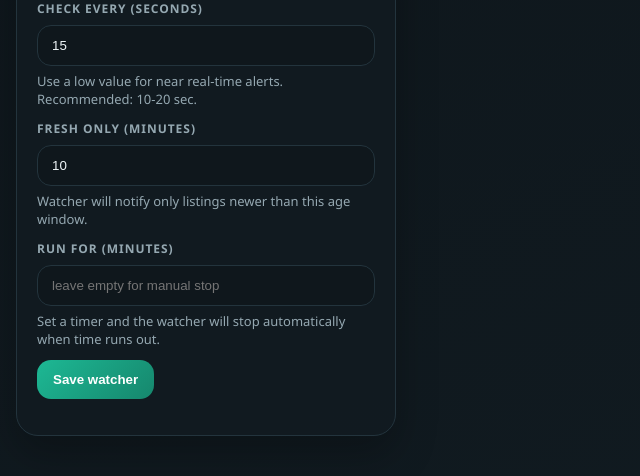
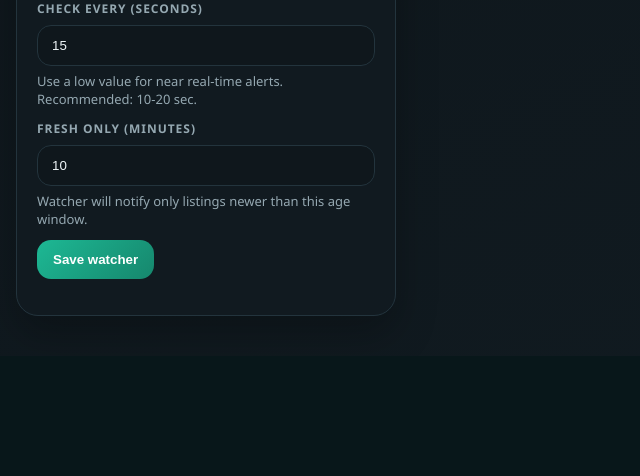
Before and after one commit to ttsshhaaa/vinted, a Flask app: page /dashboard in a window 1280 px wide. Shown: the part 2102-2578 px from the top of the page, without its empty margins (0-640 px from the left). After the commit the page ends 2418 px from the top, so only its background shows below. Run offline with Flask 3, Linux system fonts and the light colour scheme; the visitor is signed in with stand-in values (Sample User, id 1); data comes from the database, SQL or seed files in the repository; data that the repository does not hold is empty; some libraries are stand-ins or nearby versions.

Commit message:
Remove watcher time limits

```diff
--- a/app.py
+++ b/app.py
@@ -320,6 +320,10 @@ def init_db() -> None:
         admin_user_id = ensure_admin_user(connection)
         migrate_legacy_watchers(connection, admin_user_id)
         migrate_legacy_favorites(connection, admin_user_id)
+        connection.execute(
+            "UPDATE watchers SET run_duration_minutes = NULL, run_until_at = NULL "
+            "WHERE run_duration_minutes IS NOT NULL OR run_until_at IS NOT NULL"
+        )
         create_base_tables(connection)
         connection.commit()
 
@@ -385,11 +389,6 @@ def is_user_access_valid(user: sqlite3.Row | None) -> bool:
 
 def is_access_expiry_valid(expires_at: str | None) -> bool:
     parsed = parse_db_datetime(expires_at)
-    return not parsed or parsed > datetime.now(timezone.utc)
-
-
-def is_watcher_timer_active(run_until_at: str | None) -> bool:
-    parsed = parse_db_datetime(run_until_at)
     return not parsed or parsed > datetime.now(timezone.utc)
 
 
@@ -562,13 +561,6 @@ def get_watcher_for_user(watcher_id: int, user_id: int, is_admin: bool) -> sqlit
 
 
 def create_watcher(user_id: int, form: dict[str, str], selected_geos: list[str]) -> int:
-    run_duration_minutes = safe_int(form["watcher_run_duration_minutes"])
-    run_until_at = None
-    if run_duration_minutes and run_duration_minutes > 0:
-        run_until_at = (
-            datetime.now(timezone.utc) + timedelta(minutes=run_duration_minutes)
-        ).strftime("%Y-%m-%d %H:%M:%S")
-
     with get_db_connection() as connection:
         cursor = connection.execute(
             """
@@ -592,8 +584,8 @@ def create_watcher(user_id: int, form: dict[str, str], selected_geos: list[str])
                 max(((safe_int(form["watcher_interval_seconds"]) or 15) + 59) // 60, 1),
                 max(safe_int(form["watcher_interval_seconds"]) or 15, 5),
                 max(safe_int(form["watcher_fresh_minutes"]) or 10, 1),
-                run_duration_minutes,
-                run_until_at,
+                None,
+                None,
             ),
         )
         watcher_id = int(cursor.lastrowid)
@@ -610,7 +602,7 @@ def create_watcher(user_id: int, form: dict[str, str], selected_geos: list[str])
                     "Sort: newest_first",
                     f"Check every: {max(safe_int(form['watcher_interval_seconds']) or 15, 5)} sec",
                     f"Fresh window: {max(safe_int(form['watcher_fresh_minutes']) or 10, 1)} min",
-                    f"Run for: {run_duration_minutes} min" if run_duration_minutes else "Run for: until paused manually",
+                    "Run mode: continuous until paused manually",
                     "Baseline saved. Next Discord alerts will include only newly found fresh listings.",
                 ]
             ),
@@ -786,34 +778,16 @@ def decorate_watcher_statuses(watchers: list[sqlite3.Row]) -> list[dict]:
         item = dict(watcher)
         state = "paused"
         if watcher["enabled"]:
-            if not is_watcher_timer_active(watcher["run_until_at"]):
-                state = "finished"
-            else:
-                state = "working"
-                if watcher["last_error"]:
-                    state = "warning"
-                last_run = parse_sqlite_timestamp(watcher["last_run_at"])
-                grace_seconds = max(int(watcher["interval_seconds"] or 15) * 3, 30)
-                if last_run and now - last_run > timedelta(seconds=grace_seconds):
-                    state = "idle"
+            state = "working"
+            if watcher["last_error"]:
+                state = "warning"
+            last_run = parse_sqlite_timestamp(watcher["last_run_at"])
+            grace_seconds = max(int(watcher["interval_seconds"] or 15) * 3, 30)
+            if last_run and now - last_run > timedelta(seconds=grace_seconds):
+                state = "idle"
         item["status_state"] = state
-        item["run_until_label"] = watcher["run_until_at"] or "manual stop"
         decorated.append(item)
     return decorated
-
-
-def finish_expired_watcher(watcher_id: int) -> None:
-    with get_db_connection() as connection:
-        connection.execute(
-            """
-            UPDATE watchers
-            SET enabled = 0,
-                status_message = 'Timer finished automatically.'
-            WHERE id = ?
-            """,
-            (watcher_id,),
-        )
-        connection.commit()
 
 
 def run_single_watcher(watcher_id: int) -> tuple[int, int]:
@@ -834,9 +808,6 @@ def run_single_watcher(watcher_id: int) -> tuple[int, int]:
         or not watcher["user_active"]
         or not is_access_expiry_valid(watcher["user_access_expires_at"])
     ):
-        return 0, 0
-    if not is_watcher_timer_active(watcher["run_until_at"]):
-        finish_expired_watcher(watcher["id"])
         return 0, 0
 
     try:
@@ -959,9 +930,6 @@ def watcher_worker() -> None:
         try:
             watchers = [watcher for watcher in list_watchers() if watcher["enabled"]]
             for watcher in watchers:
-                if not is_watcher_timer_active(watcher["run_until_at"]):
-                    finish_expired_watcher(int(watcher["id"]))
-                    continue
                 if is_watcher_due(watcher):
                     try:
                         run_single_watcher(int(watcher["id"]))
@@ -1000,7 +968,6 @@ def normalize_dashboard_defaults(form_data: dict | None = None) -> dict:
         "watcher_price_to": str(source.get("watcher_price_to", "")).strip(),
         "watcher_interval_seconds": str(source.get("watcher_interval_seconds", "15")).strip() or "15",
         "watcher_fresh_minutes": str(source.get("watcher_fresh_minutes", "10")).strip() or "10",
-        "watcher_run_duration_minutes": str(source.get("watcher_run_duration_minutes", "")).strip(),
         "watcher_selected_geos": (
             source.getlist("watcher_geo")
             if hasattr(source, "getlist")
--- a/templates/dashboard.html
+++ b/templates/dashboard.html
@@ -116,11 +116,6 @@
         <input name="watcher_fresh_minutes" value="{{ defaults.watcher_fresh_minutes }}">
         <div class="small muted" style="margin-top:6px;">Watcher will notify only listings newer than this age window.</div>
       </div>
-      <div style="margin-bottom:12px;">
-        <label>Run for (minutes)</label>
-        <input name="watcher_run_duration_minutes" value="{{ defaults.watcher_run_duration_minutes }}" placeholder="leave empty for manual stop">
-        <div class="small muted" style="margin-top:6px;">Set a timer and the watcher will stop automatically when time runs out.</div>
-      </div>
         <button type="submit">Save watcher</button>
       </form>
   </div>
@@ -146,7 +141,6 @@
         <div class="card">
           <div class="space"><strong>{{ watcher.name }}</strong><span class="pill">{{ watcher.status_state }}</span></div>
           <div class="small muted">{{ watcher.query }} • {{ watcher.geos }} • every {{ watcher.interval_seconds }} sec • newest_first • fresh <= {{ watcher.fresh_minutes }} min</div>
-          <div class="small muted" style="margin-top:6px;">Runs until: {{ watcher.run_until_label }}</div>
           <div class="small muted" style="margin-top:8px;">Last run: {{ watcher.last_run_at or 'never' }} • Last success: {{ watcher.last_success_at or 'never' }}</div>
           <div class="small muted" style="margin-top:6px;">Last sent: {{ watcher.last_notification_count or 0 }} item(s){% if watcher.last_notification_at %} • {{ watcher.last_notification_at }}{% endif %}</div>
           <div class="small muted" style="margin-top:6px;">Last scan: {{ watcher.last_scan_count or 0 }} item(s){% if watcher.status_message %} • {{ watcher.status_message }}{% endif %}{% if watcher.last_error %} • {{ watcher.last_error }}{% endif %}</div>
```
